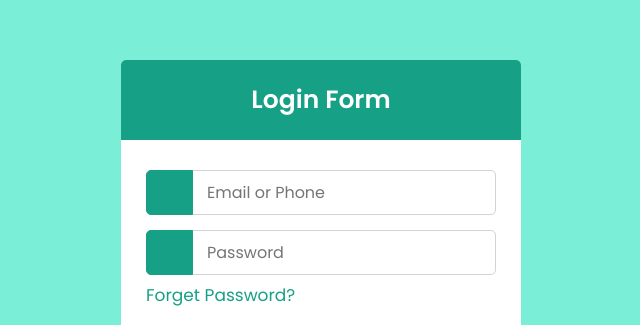
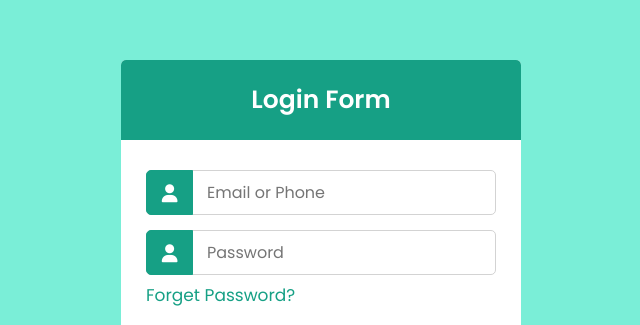
Before and after one commit to Kavya-b04/ResponsiveLoginPage, a plain HTML site: page LoginPage/index.html in a window 1280 px wide. Shown: the part 110-435 px from the top of the page, 319-959 px from the left. Drawn offline with Linux system fonts and the light colour scheme.

Commit message:
Update index.html

```diff
--- a/LoginPage/index.html
+++ b/LoginPage/index.html
@@ -6,7 +6,8 @@
     <title>Login Form</title>
     <link rel="stylesheet" href="style.css">
     <!-- <script src="https://kit. fontawesome.com/yourcode.js" crossorigin="anonymous"></script> -->
-    <link rel="stylesheet" href="https://cdnjs.cloudflare.com/ajax/libs/font-awesome/4.7.0/css/font-awesome.min.css">
+<!--     <link rel="stylesheet" href="https://cdnjs.cloudflare.com/ajax/libs/font-awesome/4.7.0/css/font-awesome.min.css"> -->
+    <link rel="stylesheet" href="https://cdnjs.cloudflare.com/ajax/libs/font-awesome/6.2.1/css/all.min.css" integrity="sha512-MV7K8+y+gLIBoVD59lQIYicR65iaqukzvf/nwasF0nqhPay5w/9lJmVM2hMDcnK1OnMGCdVK+iQrJ7lzPJQd1w==" crossorigin="anonymous" referrerpolicy="no-referrer" />
 </head>
 <body>
     <div class="contianer">
```
